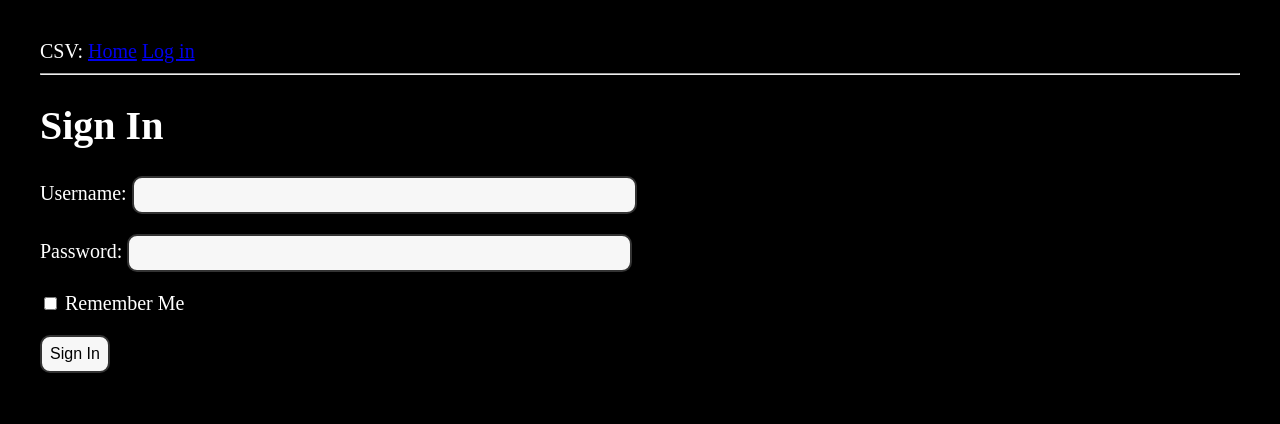
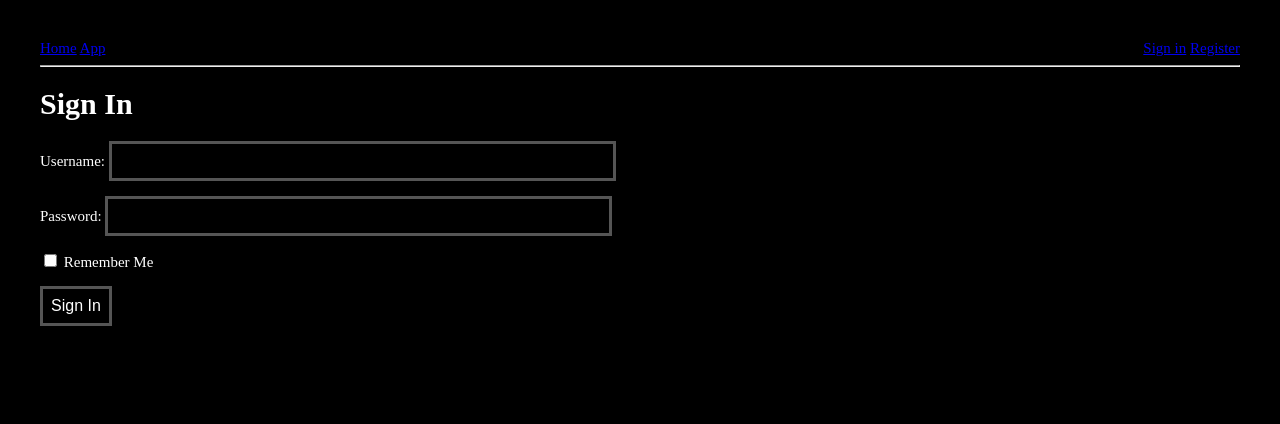
Before and after one commit to Pumukun/python-http, a Flask app: page /login in a window 1280 px wide. Shown: the top 424 px of the page. Run offline with Flask 3, Linux system fonts and the light colour scheme.

Commit message:
edited styles

```diff
--- a/app/static/style.css
+++ b/app/static/style.css
@@ -1,7 +1,7 @@
 body {
 	background-color: black;
-	font-family: Terminus, bold;
-	font-size: 20px;
+	font-family: Pixeled;
+	font-size: 15px;
 	color: white;
 	gap: 1rem;
 	padding: 2rem;
@@ -9,10 +9,9 @@ body {
 
 input {
 	padding: 0.5rem;
-	border: 2px solid #333;
-	border-radius: 10px;
-	background-color: #f7f7f7;
-	color: black;
+	border: 3px solid #555;
+	background-color: black;
+	color: white;
 	font-size: 1rem;
 	transition: border-color 0.2s ease-in-out;
 }
--- a/app/templates/base.html
+++ b/app/templates/base.html
@@ -14,9 +14,16 @@
 	</head>
 
 	<body>
-		<div>CSV:
-			<a href="/index">Home</a>
-			<a href="/login">Log in</a>
+		<div style="display: flex; justify-content: space-between">
+			<div>
+				<a href="/index">Home</a>
+				<a href=/app>App</a>
+			</div>
+
+			<div>
+				<a href="/login">Sign in</a>
+				<a href="/register">Register</a>
+			</div>
 		</div>
 		<hr>
 
```
Also changed, not shown: create_db.sql (deleted, +0 -9 lines).
